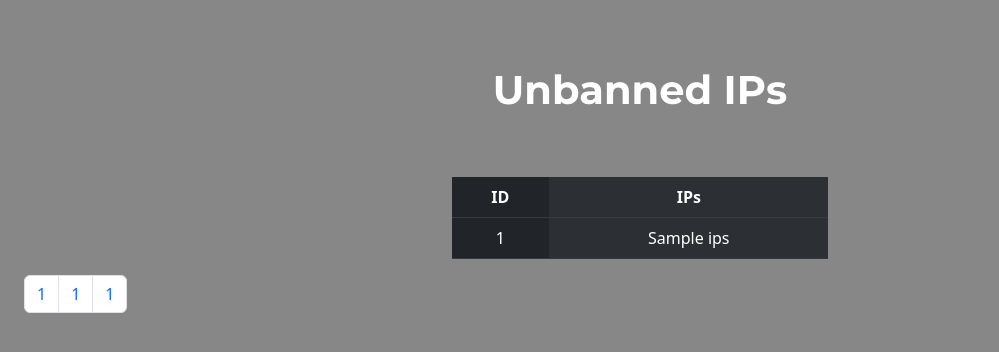
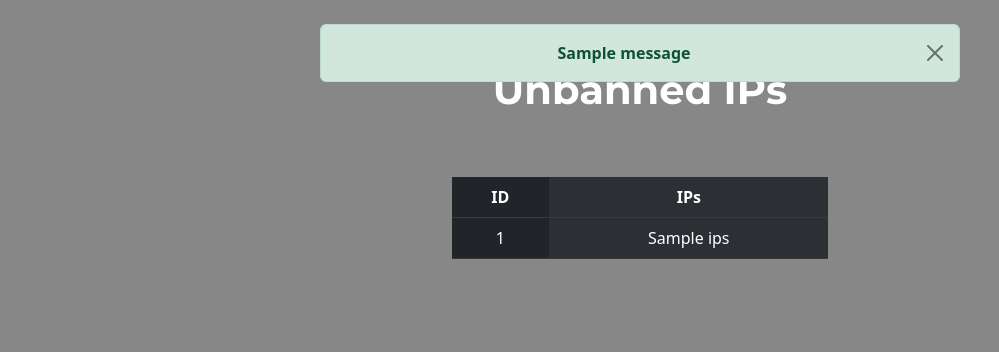
Before and after one commit to OtavioRDF/Desafio-PROOF, a Django app: template core/templates/list_unbanned.html in a window 1280 px wide. Shown: the part 56-408 px from the top of the page, without its empty margins (0-999 px from the left). Run offline with Django 4.2, Linux system fonts and the light colour scheme; the template is opened without the code that fills it: most values are stand-ins (such as "Sample title", 1, 10 or a date in 2020); one stand-in notice (Sample message) is shown.

Commit message:
ajustes: paginação e css

```diff
--- a/core/static/styles.css
+++ b/core/static/styles.css
@@ -1,18 +1,28 @@
 body {
     background-color: #878787;
 }
+.nBar,
+#listname,
+#paginator,
+.tHome{
+    font-family: 'Montserrat', sans-serif;
+    font-weight: bold;
+    color: white;
+}
+
 
 #listname {
-    color: white;
     margin-top: 5%;
-    font-family: 'Montserrat', sans-serif;
-    font-weight: bold;
 }
 
-.nBar {
-    font-family: 'Montserrat', sans-serif;
-    font-weight: bold;
+#message{
+    position: relative;
+    top: 80px;
+    width: 50%;
+    margin-right: auto;
+    margin-left: auto;
 }
+
 
 .banF {
     margin-top: 15%;
@@ -33,10 +43,12 @@ body {
     width: 30%;
 }
 
+#paginator{
+    margin-right: auto;
+    margin-left: auto;
+}
+
 .tHome{
-    color: white;
-    font-family: 'Montserrat', sans-serif;
-    font-weight: bold;
     font-size: 100%;
     margin-top: 20%;
 }
--- a/core/templates/list_unbanned.html
+++ b/core/templates/list_unbanned.html
@@ -18,27 +18,21 @@
     {% endfor %}
   </table>
 
-    <nav aria-label="Page navigation" class=" container-fluid text-center">
-      <ul class="pagination">
   {% if page.has_previous %}
-          <li class="page-item">
-            <a class="page-link" href="{% url 'list_unbanned' %}?page={{ page.previous_page_number }}">
-              <span aria-hidden="true">&laquo;</span>
+    <p id="paginator">
+      <a class="btn btn-dark" data-bs-toggle="collapse" href="{% url 'list_unbanned' %}?page={{ page.previous_page_number }}" >
+        Previous
       </a>
-          </li>
+    </p>
   {% endif %}
-          <li class="page-item"><a class="page-link" href="{% url 'list_unbanned' %}?page={{ page.next_page_number }}"> {{ page.next_page_number }}</a></li>
-          <li class="page-item"><a class="page-link" href="{% url 'list_unbanned' %}?page={{ page.next_page_number }}"> {{ page.next_page_number }} </a></li>
-          <li class="page-item"><a class="page-link" href="{% url 'list_unbanned' %}?page={{ page.next_page_number }}"> {{ page.next_page_number }} </a></li>
+
   {% if page.has_next %}
-            <li class="page-item">
-              <a class="page-link" href="{% url 'list_unbanned' %}?page={{ page.next_page_number }}">
-                <span aria-hidden="true">&raquo;</span>
+    <p id="paginator">
+      <a class="btn btn-dark" data-bs-toggle="collapse" href="{% url 'list_unbanned' %}?page={{ page.next_page_number }}" >
+        Next
       </a>
-            </li>
+    </p>
   {% endif %}
-        </ul>
-      </nav>
   </div>
 </div>
 
--- a/core/templates/messages.html
+++ b/core/templates/messages.html
@@ -1,5 +1,16 @@
 {% if messages %} {% for message in messages %}
 
-<div class="alert alert-{{ message.tags }}" role="alert">{{ message }}</div>
-
+<div
+  class="alert {{ message.tags }} alert-dismissible fade show text-center"
+  role="alert"
+  id="message"
+>
+  <strong>{{ message }}</strong>
+  <button
+    type="button"
+    class="btn-close"
+    data-bs-dismiss="alert"
+    aria-label="Close"
+  ></button>
+</div>
 {% endfor %} {% endif %}
--- a/core/urls.py
+++ b/core/urls.py
@@ -4,7 +4,7 @@ from .views import index, ban_ips, list_all, list_unbanned
 
 urlpatterns = [
     path('', index, name= 'home'),
-    path('ban_ips', ban_ips, name= 'ban_ips'),
+    path('ban_ips/', ban_ips, name= 'ban_ips'),
     path('list', list_all, name= 'list_ips'),
     path('list_unbanned', list_unbanned, name= 'list_unbanned')
 ]
```
Also changed, not shown: core/templates/list_all.html (+23 -1 lines), core/views.py (+6 -5 lines). Lines whose indentation alone changed are shown as unchanged.
